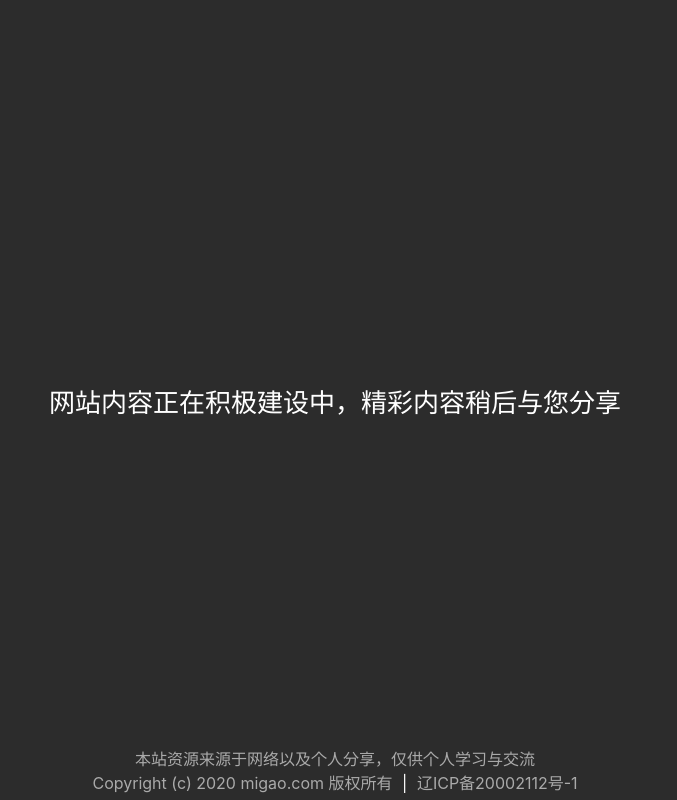
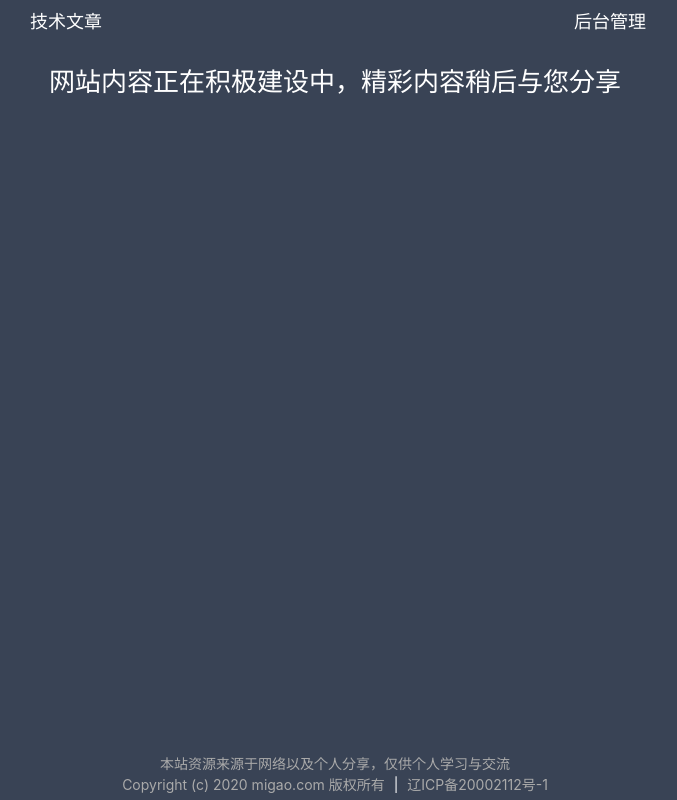
Before and after one commit to wangguoyan1993/my-projects, a React (Create React App) app: page / in a window 1280 px wide. Shown: the whole page, without its empty margins (305-982 px from the left). Built offline with nearby package versions, Linux system fonts and the light colour scheme.

Commit message:
- 主页结构修改 - 添加顶部标题

```diff
--- a/public/index.html
+++ b/public/index.html
@@ -6,7 +6,7 @@
   <link rel="shortcut icon" href="%PUBLIC_URL%/favicon.ico" />
   <meta name="viewport" content="width=device-width, initial-scale=1" />
   <meta name="theme-color" content="#000000" />
-  <meta name="description" content="Web site created using create-react-app" />
+  <meta name="description" content="米糕小屋-我的技术文章分享" />
   <link rel="apple-touch-icon" href="logo192.png" />
   <!--
       manifest.json provides metadata used when your web app is installed on a
@@ -23,7 +23,7 @@
       Learn how to configure a non-root public URL by running `npm run build`.
     -->
   <title>我的技术文章分享</title>
-  <style>
+  <!-- <style>
     /* 网站黑白色 */
     html {
       -webkit-filter: grayscale(100%);
@@ -33,7 +33,7 @@
       filter: progid:DXImageTransform.Microsoft.BasicImage(grayscale=1);
       _filter: none;
     }
-  </style>
+  </style> -->
 </head>
 
 <body>
--- a/src/App.scss
+++ b/src/App.scss
@@ -1,7 +1,9 @@
+@import "./modules/styles-ref/screens.scss";
+
 .App {
     width: 100%;
     height: 100%;
-    /* text-align: center; */
+    text-align: center;
 }
 
 .App-logo {
@@ -10,15 +12,29 @@
     pointer-events: none;
 }
 
+/* 页面主题内容 */
 .App-header {
-    background-color: #282c34;
-    min-height: 100vh;
+    background-color: #394355;
+    min-height: fit-content;
+    height: 100%;
     display: flex;
     flex-direction: column;
     align-items: center;
-    justify-content: center;
     font-size: calc(10px + 2vmin);
     color: white;
+
+    @media screen and (max-width: $iphone-6-7-8-screen-width) {
+        width : 100%;
+    }
+
+    .header-content {
+        width: 85%;
+        height: 100%;
+
+        @media screen and (max-width: $iphone-6-7-8-screen-width) {
+            width: 100%;
+        }
+    }
 }
 
 .App-link {
@@ -36,20 +52,22 @@
 
 
 /* 首页底部悬浮条 */
-
 .bottom-layer {
     text-align: center;
     width: 100%;
-    min-width: 720px;
     position: fixed;
     z-index: 302;
     bottom: 0;
-    font-size: 16px;
+    font-size: 14px;
     left: 0;
-    /* height: 40px; */
     overflow: hidden;
     zoom: 1;
     margin: 5px 0;
     background-color: transparent;
     line-height: 1.5em;
+
+    /* 适配iphone 6 7 8 以下屏幕 */
+    @media screen and (max-width : $iphone-6-7-8-screen-width) {
+        font-size: 12px;
+    }
 }
--- a/src/App.tsx
+++ b/src/App.tsx
@@ -3,15 +3,44 @@ import React from 'react';
 import './App.scss';
 import { PutOutRecordInfo, CopyRightInfo, StatementInfo } from './modules/put-on-record/put-on-record';
 import './modules/plugins/weather-plugins';
+import { ItemHorizontalProps, ItemHorizontalComp } from './modules/items-list/items-list-horizontal';
 
-const App: React.FC = () => {
+class IndexMain extends React.Component {
+  /**
+   * 整理菜单数据方法
+   */
+  private initItemListData() {
+    let itemList: ItemHorizontalProps = {
+      items: [
+        {
+          text: '技术文章',
+          click: () => {
+            alert('内容正在建设中');
+          }
+        },
+        {
+          text: '后台管理',
+          title: '未开放',
+          disabled: true,
+          click: () => {
+            alert('暂时未开放！');
+          }
+        }
+      ]
+    }
+
+    return itemList;
+  }
+
+  public render() {
     return (
       <div className="App">
-      <header className="App-header">
+        <div className="App-header">
+          <span className="header-content">
+            <ItemHorizontalComp {...this.initItemListData()}></ItemHorizontalComp>
             <p>
               网站内容正在积极建设中，精彩内容稍后与您分享
           </p>
-
             <div
               className="bottom-layer"
             >
@@ -19,9 +48,12 @@ const App: React.FC = () => {
               <br />
               <CopyRightInfo></CopyRightInfo> | <PutOutRecordInfo></PutOutRecordInfo>
             </div>
-      </header>
+          </span>
+
+        </div>
       </div>
     );
   }
+}
 
-export default App;
+export default IndexMain;
--- a/src/index.scss
+++ b/src/index.scss
@@ -1,23 +1,19 @@
-body {
-  margin: 0;
-  font-family: -apple-system, BlinkMacSystemFont, 'Segoe UI', 'Roboto', 'Oxygen',
-    'Ubuntu', 'Cantarell', 'Fira Sans', 'Droid Sans', 'Helvetica Neue',
-    sans-serif;
-  -webkit-font-smoothing: antialiased;
-  -moz-osx-font-smoothing: grayscale;
+html {
+  height: 100%;
+  body {
+    height:100%;
+    margin: 0;
+    font-family: -apple-system, BlinkMacSystemFont, "Segoe UI", "Roboto", "Oxygen", "Ubuntu", "Cantarell", "Fira Sans",
+      "Droid Sans", "Helvetica Neue", sans-serif;
+    -webkit-font-smoothing: antialiased;
+    -moz-osx-font-smoothing: grayscale;
+  }
+}
+
+#root {
+  height: 100%;
 }
 
 code {
-  font-family: source-code-pro, Menlo, Monaco, Consolas, 'Courier New',
-    monospace;
+  font-family: source-code-pro, Menlo, Monaco, Consolas, "Courier New", monospace;
 }
-
-/* 网站黑白色 */
-html {
-  -webkit-filter: grayscale(100%);
-  -moz-filter: grayscale(100%);
-  -ms-filter: grayscale(100%);
-  -o-filter: grayscale(100%);
-  filter: progid:DXImageTransform.Microsoft.BasicImage(grayscale=1);
-  _filter: none;
-}
--- a/src/index.tsx
+++ b/src/index.tsx
@@ -3,6 +3,7 @@ import ReactDOM from 'react-dom';
 import './index.scss';
 import App from './App';
 import * as serviceWorker from './serviceWorker';
+
 
 ReactDOM.render(<App />, document.getElementById('root'));
 
--- /dev/null
+++ b/src/modules/items-list/items-list-horizontal.scss
@@ -0,0 +1,59 @@
+/*
+ * Filename: e:\projects\my-projects\src\modules\items-list\items-list-horizontal.scss
+ * Path: e:\projects\my-projects
+ * Created Date: Sunday, April 5th 2020, 6:00:54 pm
+ * Author: wangguoyan
+ *
+ * Copyright (c) 2020 migao.pub
+ * Description: 项目清单样式文件
+ */
+
+@import "../styles-ref/screens.scss";
+
+/* 项目清单总类 */
+.item {
+    font-size: 18px;
+    background: transparent;
+
+    @media screen and (max-width: $iphone-6-7-8-screen-width) {
+        font-size: 14px;
+    }
+
+    /* 项目清单外壳 */
+    &.item-horizontal {
+        display: table;
+        width: 100%;
+        margin: 5px 0 0 0;
+        padding: 2px 3px;
+    }
+
+    /* 项目清单成员 */
+    &.item-horizontal-member {
+        text-align: center;
+        display: table-cell;
+        cursor: pointer;
+
+        &:hover {
+            background: -moz-linear-gradient(top, #131c27 0%, #394355 100%);
+            background: -webkit-gradient(
+                linear,
+                left top,
+                left bottom,
+                color-stop(0%, #131c27),
+                color-stop(100%, #394355)
+            );
+            background: -webkit-linear-gradient(top, #131c27 0%, #394355 100%);
+            background: -o-linear-gradient(top, #131c27 0%, #394355 100%);
+            background: -ms-linear-gradient(top, #131c27 0%, #394355 100%);
+            background: linear-gradient(to bottom, #131c27 0%, #394355 100%);
+        }
+    }
+
+    /* 项目清单成员内文字 */
+    &.item-horizontal-member-text {
+        background: transparent;
+        display: inline-block;
+        width: auto;
+        height: auto;
+    }
+}
--- /dev/null
+++ b/src/modules/items-list/items-list-horizontal.tsx
@@ -0,0 +1,95 @@
+/*
+ * Filename: e:\projects\my-projects\src\modules\tabs\tab-horizontal.tsx
+ * Path: e:\projects\my-projects
+ * Created Date: Sunday, April 5th 2020, 3:27:18 pm
+ * Author: wangguoyan
+ *
+ * Copyright (c) 2020 migao.pub
+ *
+ * Description: 横向tab页组件
+ */
+import './items-list-horizontal.scss';
+import React from "react";
+
+// 横向目录组件 成员类 参数接口
+interface ItemHorizontalMemberProps {
+    text: string;
+    title?: string;
+    icon?: string;
+    disabled?: boolean;
+    click: () => any;
+}
+
+// 横向目录组件 参数接口
+export interface ItemHorizontalProps {
+    items: Array<ItemHorizontalMemberProps>
+}
+
+// 横向目录组件 成员类
+class ItemHorizontalMember extends React.Component {
+    public props: ItemHorizontalMemberProps;
+
+    public constructor(props: Readonly<ItemHorizontalMemberProps>) {
+        super(props);
+        this.props = props;
+    }
+
+    public render() {
+        return (
+            <span
+                className="item item-horizontal-member"
+                title={this.props.title || this.props.text}
+                onClick={this.props.click}
+                {...() => { return this.props.disabled ? 'disabled' : '' }}
+            >
+                {
+                    () => {
+                        // 根据传入的配置 icon 是否渲染 icon
+                        if (this.props.icon) {
+                            return (
+                                <span
+                                    className="icon"
+                                >
+                                    {this.props.icon}
+                                </span>
+                            )
+                        }
+                    }
+                }
+
+                <text
+                    className="item item-horizontal-member-text"
+                >
+                    {this.props.text}
+                </text>
+            </span>
+        )
+    }
+}
+
+// 横向目录组件
+export class ItemHorizontalComp extends React.Component {
+    public props: Readonly<ItemHorizontalProps>
+
+    public constructor(props: Readonly<ItemHorizontalProps>) {
+        super(props);
+        this.props = props;
+    }
+
+    public render() {
+        return (
+
+            <span
+                className="item item-horizontal"
+            >
+                {
+                    this.props.items.map((item) => {
+                        return (
+                            <ItemHorizontalMember {...item}></ItemHorizontalMember>
+                        )
+                    })
+                }
+            </span>
+        );
+    }
+}
--- a/src/modules/put-on-record/put-on-record.scss
+++ b/src/modules/put-on-record/put-on-record.scss
@@ -5,7 +5,6 @@ a {
         cursor: pointer;
         text-decoration: none;
         color: #aaaaaa;
-        font-size: 16px;
     }
 }
 
@@ -13,7 +12,6 @@ a {
     cursor: pointer;
     text-decoration: none;
     color: rgb(42, 186, 253);
-    font-size: 16px;
 }
 
 
@@ -21,6 +19,5 @@ a {
 
 .info-box {
     margin: 3px 5px;
-    font-size: 16px;
     color: #aaaaaa;
 }
--- a/src/modules/put-on-record/put-on-record.tsx
+++ b/src/modules/put-on-record/put-on-record.tsx
@@ -11,8 +11,7 @@ export class PutOutRecordInfo extends React.Component {
                     title="http://beian.miit.gov.cn"
                     className="put-on-record"
                     href="http://beian.miit.gov.cn"
-                    target="view_window"
-                    rel="noopener noreferrer"
+                    target="http://beian.miit.gov.cn"
                 >
                     辽ICP备20002112号-1
                 </a>
--- /dev/null
+++ b/src/modules/styles-ref/screens.scss
@@ -0,0 +1,12 @@
+/*
+ * Filename: e:\projects\my-projects\src\modules\styles-ref\screens
+ * Path: e:\projects\my-projects
+ * Created Date: Sunday, April 5th 2020, 6:19:59 pm
+ * Author: wangguoyan
+ *
+ * Copyright (c) 2020 migao.pub
+ *
+ * Description: 用于各种设备兼容的数据变量定义
+ */
+
+ $iphone-6-7-8-screen-width : 375px;
```
Lines whose indentation alone changed are shown as unchanged.
